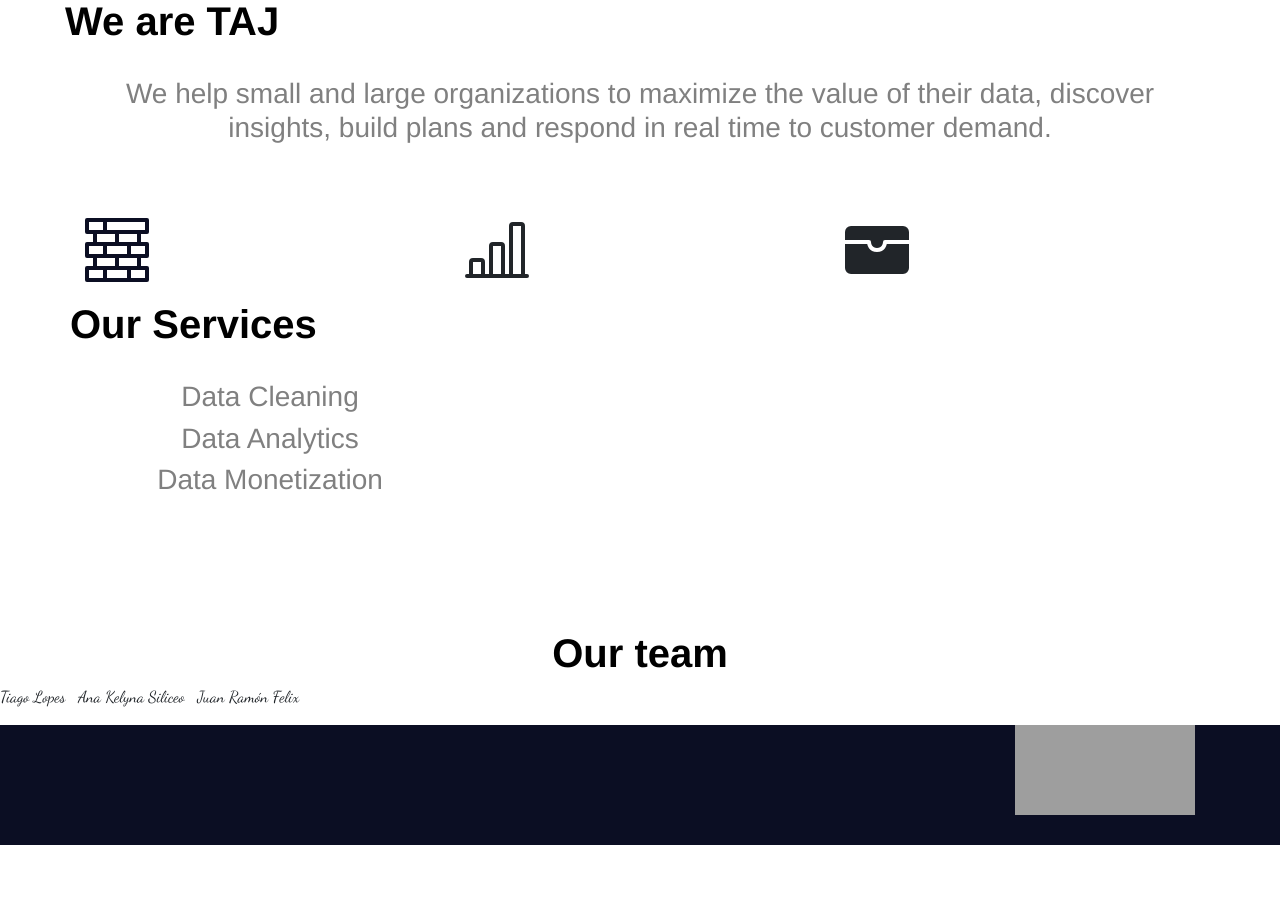
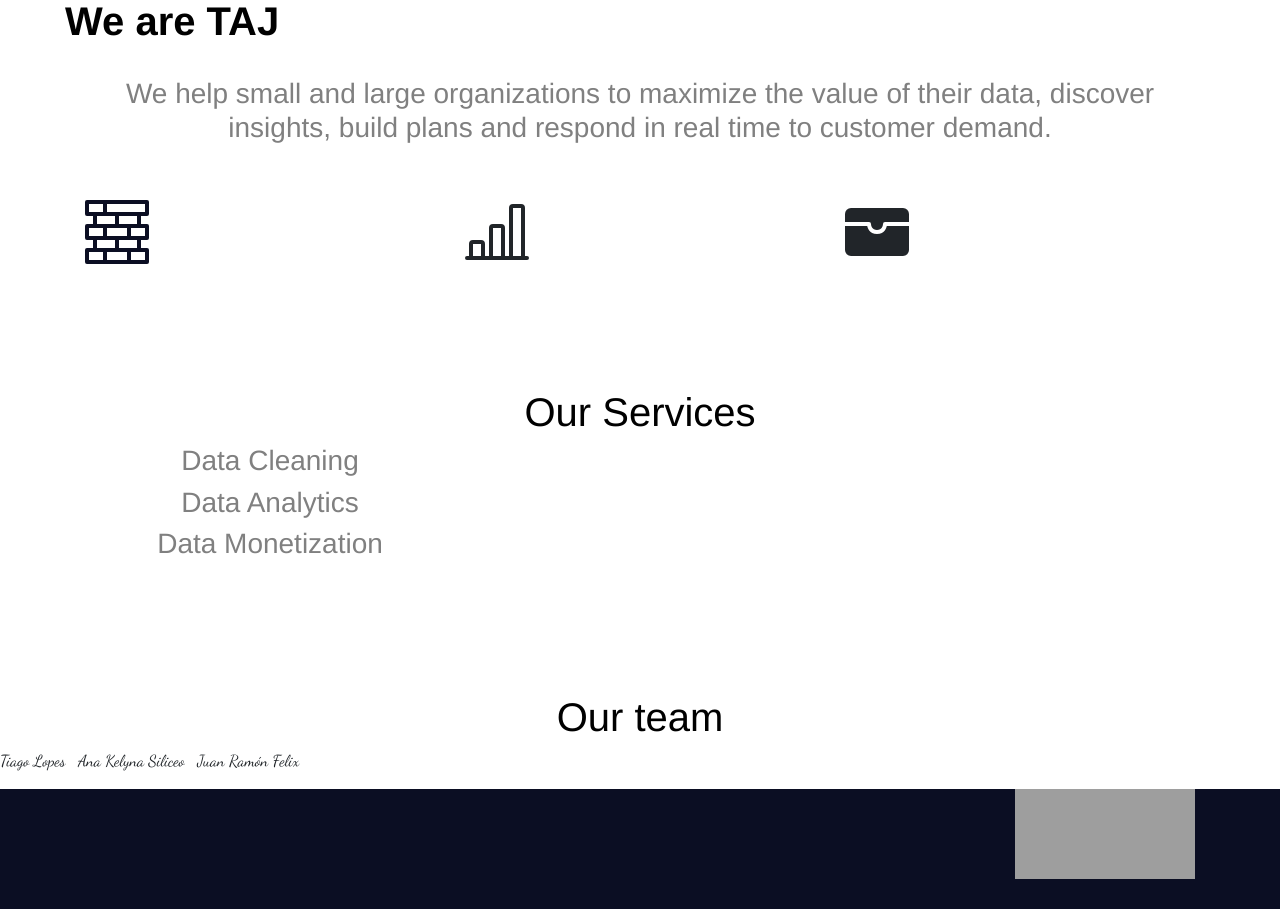
Before and after one commit to AnaKelyna/Final_elbueno, a Flask app: page /about_us/ in a window 1280 px wide. Shown: the part 177-1086 px from the top of the page. Before the commit the page ends 1022 px from the top, so only its background shows below. Run offline with Flask 2, Linux system fonts and the light colour scheme; parts of the project's set-up code (start-up, migrations or seed data) failed here and were passed over; some libraries are stand-ins or nearby versions; grey boxes are pictures that could not be loaded.

Commit message:
Update about_us.html

```diff
--- a/templates/about_us.html
+++ b/templates/about_us.html
@@ -83,11 +83,13 @@
                 </svg>
             </div>
             <br>
+        </div>
+        <br>
+        <div class="container">
             <div class="row" style="margin-top: 50px; margin-bottom: 50px;"></div>
-            <h1 style="color: black; font-weight: bold; text-align: center; margin-top: 100 px;">Our Services
+            <h1 style="color: black; font-weight: normal; text-align: center; margin-top: 100 px;">Our Services
             </h1>
         </div>
-        <br>
         <!-- First of two columns -->
         <div class="col-md-4">
             <h3 style="color: grey; font-weight: normal; text-align:center; vertical-align: middle;">Data Cleaning
@@ -108,7 +110,7 @@
     <br>
     <div class="container">
         <div class="row" style="margin-top: 50px; margin-bottom: 50px;"></div>
-        <h1 style="color: black; font-weight: bold; text-align: center; margin-top: 100 px;">Our team
+        <h1 style="color: black; font-weight: normal; text-align: center; margin-top: 100 px;">Our team
         </h1>
     </div>
     <ul style="align-content: center" class="list-inline">
```
